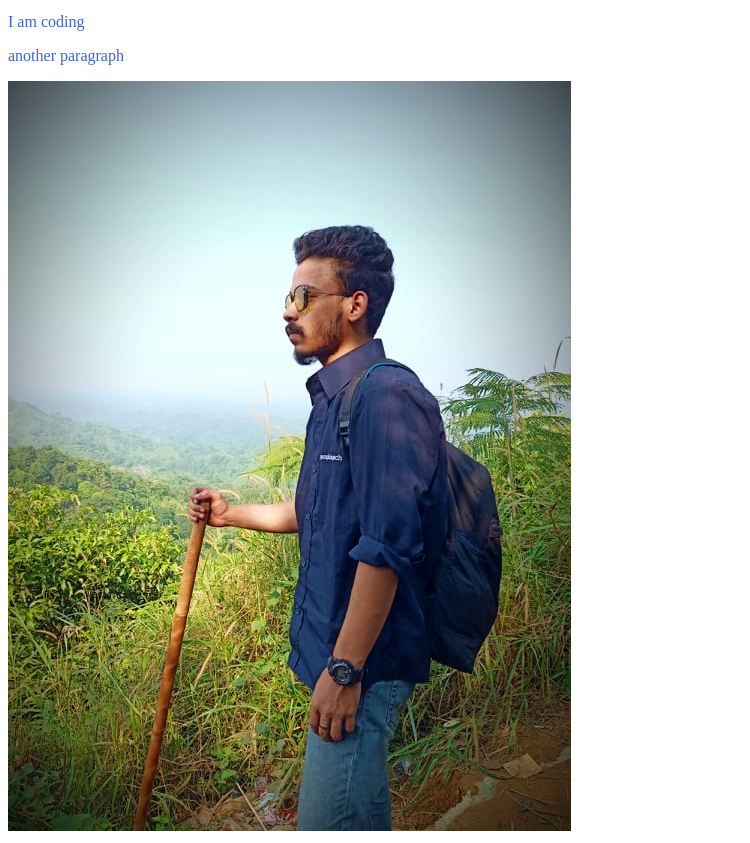
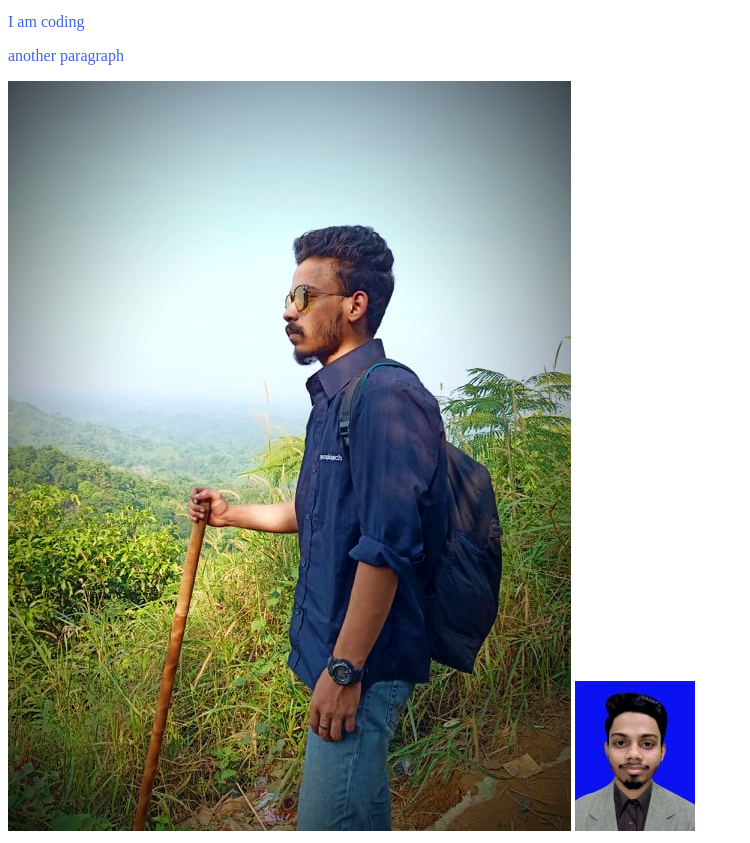
Before and after one commit to Sazzad-Hosen-Mahim/my-third-repo, a plain HTML site: page index.html in a window 1280 px wide. Shown: the part 189-1032 px from the top of the page, without its empty margins (0-750 px from the left). Drawn offline with Linux system fonts and the light colour scheme.

Commit message:
new image added

```diff
--- a/index.html
+++ b/index.html
@@ -15,5 +15,6 @@
     <p>I am  coding</p>
     <p>another paragraph</p>
     <img src="mahim.jpg" alt="">
+    <img src="maruf.jpg" alt="">
 </body>
 </html>
```
Also changed, not shown: maruf.jpg (added).
